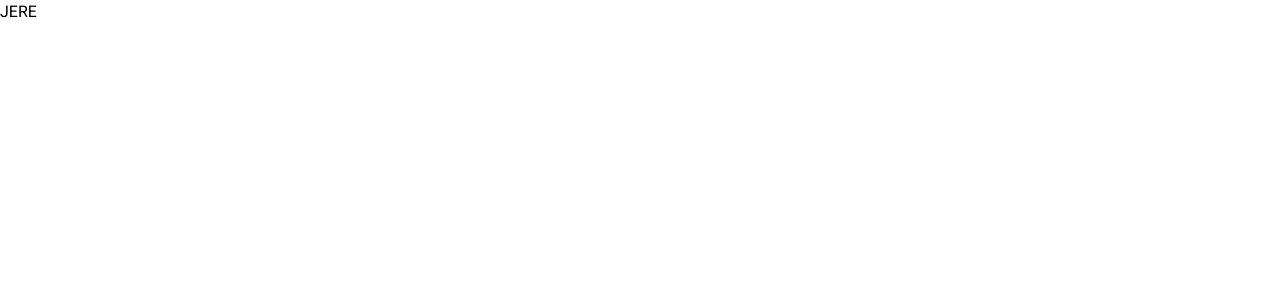
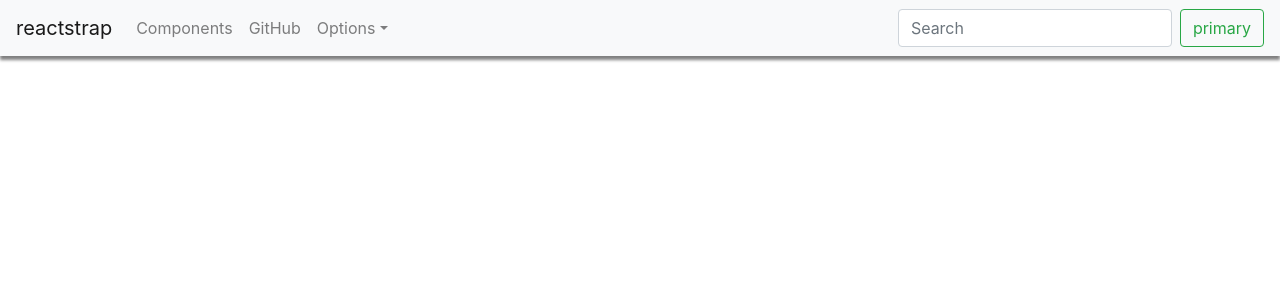
Before and after one commit to claudiotezzin/reactnd-project-myreads, a React (Create React App) app: page / in a window 1280 px wide. Shown: the top 300 px of the page. Built offline with nearby package versions, Linux system fonts and the light colour scheme.

Commit message:
Integrated and tested Bootstrap

```diff
--- a/public/index.html
+++ b/public/index.html
@@ -1,32 +1,23 @@
 <!doctype html>
+
 <html lang="en">
+
   <head>
     <meta charset="utf-8">
-    <meta name="viewport" content="width=device-width, initial-scale=1">
+    <meta name="viewport" content="width=device-width, initial-scale=1, shrink-to-fit=no">
     <link rel="shortcut icon" href="%PUBLIC_URL%/favicon.ico">
     <link rel="stylesheet" href="https://fonts.googleapis.com/css?family=Roboto:400,700">
-    <!--
-      Notice the use of %PUBLIC_URL% in the tag above.
-      It will be replaced with the URL of the `public` folder during the build.
-      Only files inside the `public` folder can be referenced from the HTML.
+    <!-- Font Awesome -->
+    <script defer src="https://use.fontawesome.com/releases/v5.0.9/js/all.js" integrity="sha384-8iPTk2s/jMVj81dnzb/iFR2sdA7u06vHJyyLlAd4snFpCl/SnyUjRrbdJsw1pGIl" crossorigin="anonymous"></script>
 
-      Unlike "/favicon.ico" or "favicon.ico", "%PUBLIC_URL%/favicon.ico" will
-      work correctly both with client-side routing and a non-root public URL.
-      Learn how to configure a non-root public URL by running `npm run build`.
-    -->
-    <title>MyReads</title>
+    <title>My Reads</title>
   </head>
+
   <body>
     <div id="root"></div>
-    <!--
-      This HTML file is a template.
-      If you open it directly in the browser, you will see an empty page.
+    <script src="https://code.jquery.com/jquery-3.2.1.slim.min.js" integrity="sha384-KJ3o2DKtIkvYIK3UENzmM7KCkRr/rE9/Qpg6aAZGJwFDMVNA/GpGFF93hXpG5KkN" crossorigin="anonymous"></script>
+    <script src="https://cdnjs.cloudflare.com/ajax/libs/popper.js/1.12.9/umd/popper.min.js" integrity="sha384-ApNbgh9B+Y1QKtv3Rn7W3mgPxhU9K/ScQsAP7hUibX39j7fakFPskvXusvfa0b4Q" crossorigin="anonymous"></script>
+    <script src="https://maxcdn.bootstrapcdn.com/bootstrap/4.0.0/js/bootstrap.min.js" integrity="sha384-JZR6Spejh4U02d8jOt6vLEHfe/JQGiRRSQQxSfFWpi1MquVdAyjUar5+76PVCmYl" crossorigin="anonymous"></script>
+  </body>
 
-      You can add webfonts, meta tags, or analytics to this file.
-      The build step will place the bundled scripts into the <body> tag.
-
-      To begin the development, run `npm start`.
-      To create a production bundle, use `npm run build`.
-    -->
-  </body>
 </html>
--- a/src/components/App.js
+++ b/src/components/App.js
@@ -1,6 +1,5 @@
 import React from 'react';
-import * as BooksAPI from '../api/BooksAPI';
-import '../styles/App.css';
+import AppNavbar from './AppNavbar';
 
 class BooksApp extends React.Component {
 	state = {
@@ -8,7 +7,7 @@ class BooksApp extends React.Component {
 	};
 
 	render() {
-		return <div>JERE</div>;
+		return <AppNavbar />;
 	}
 }
 
--- /dev/null
+++ b/src/components/AppNavbar.js
@@ -0,0 +1,88 @@
+import React from 'react';
+import {
+	Collapse,
+	Navbar,
+	NavbarToggler,
+	NavbarBrand,
+	Nav,
+	NavItem,
+	NavLink,
+	UncontrolledDropdown,
+	DropdownToggle,
+	DropdownMenu,
+	DropdownItem,
+	Button,
+	Form,
+	FormGroup,
+	Input
+} from 'reactstrap';
+
+import '../styles/App.css';
+
+class AppNavbar extends React.Component {
+	state = {
+		isOpen: false
+	};
+
+	toggle = () => {
+		this.setState({
+			isOpen: !this.state.isOpen
+		});
+	};
+
+	render() {
+		return (
+			<div>
+				<Navbar color="light" light expand="md">
+					<NavbarBrand href="/">reactstrap</NavbarBrand>
+					<NavbarToggler onClick={this.toggle} />
+					<Collapse isOpen={this.state.isOpen} navbar>
+						<Nav className="mr-auto" navbar>
+							<NavItem>
+								<NavLink href="/components/">
+									Components
+								</NavLink>
+							</NavItem>
+							<NavItem>
+								<NavLink href="https://github.com/reactstrap/reactstrap">
+									GitHub
+								</NavLink>
+							</NavItem>
+							<UncontrolledDropdown nav inNavbar>
+								<DropdownToggle nav caret>
+									Options
+								</DropdownToggle>
+								<DropdownMenu right>
+									<DropdownItem>Option 1</DropdownItem>
+									<DropdownItem>Option 2</DropdownItem>
+									<DropdownItem divider />
+									<DropdownItem>Reset</DropdownItem>
+								</DropdownMenu>
+							</UncontrolledDropdown>
+						</Nav>
+						<Form className="form-inline my-2 my-lg-0">
+							<FormGroup>
+								<Input
+									className="form-control mr-sm-2"
+									type="search"
+									name="search"
+									id="searchBook"
+									placeholder="Search"
+								/>
+							</FormGroup>
+						</Form>
+						<Button
+							classame="my-2 my-sm-0"
+							outline
+							color="success"
+							type="submit">
+							primary
+						</Button>{' '}
+					</Collapse>
+				</Navbar>
+			</div>
+		);
+	}
+}
+
+export default AppNavbar;
--- a/src/index.js
+++ b/src/index.js
@@ -2,5 +2,6 @@ import React from 'react';
 import ReactDOM from 'react-dom';
 import App from './components/App';
 import './styles/index.css';
+import 'bootstrap/dist/css/bootstrap.css';
 
 ReactDOM.render(<App />, document.getElementById('root'));
--- a/src/styles/App.css
+++ b/src/styles/App.css
@@ -8,10 +8,15 @@ body {
 }
 body,
 .app {
-	background: white;
+	background-color: #f2f2f2;
+	/* #3CD9B8 */
 }
 
 /* main page */
+.navbar {
+	background-color: white;
+	box-shadow: 0px 4px 3px grey;
+}
 
 .list-books-title {
 	padding: 10px 0;
```
Also changed, not shown: package.json (+6 -2 lines), src/components/PermanentDrawer.js (deleted, +0 -90 lines), 1 other file (tests, documents, lock files or other folders).
